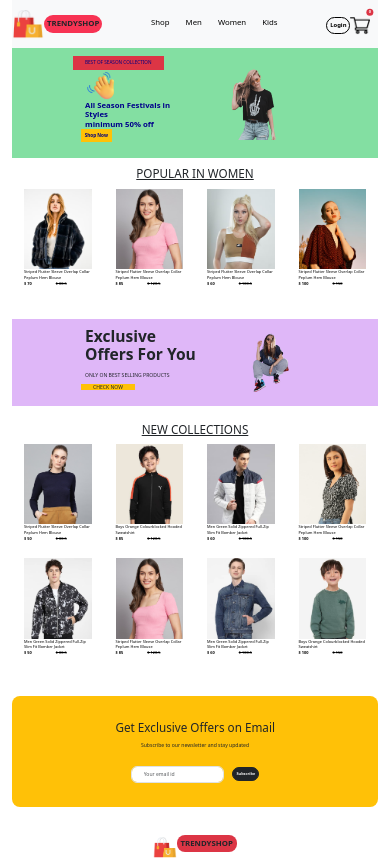
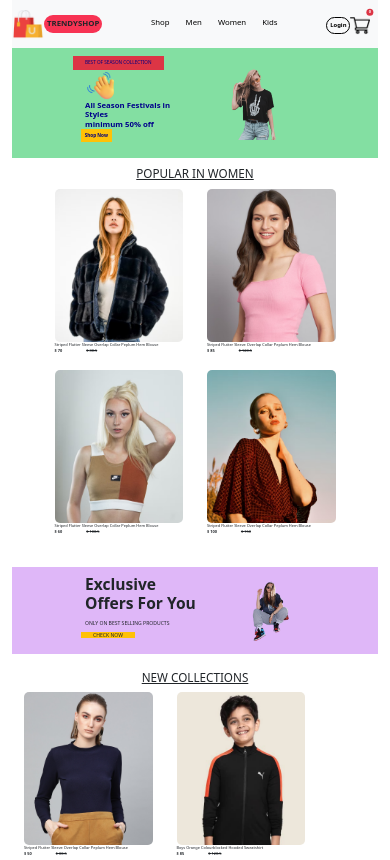
Before and after one commit to Faesalkhan/TrendyShop, a React (Create React App) app: page / in a window 390 px wide. Shown: the top 860 px of the page. Built offline with nearby package versions, Linux system fonts and the light colour scheme.

Commit message:
made responsive for smaller screen

```diff
--- a/src/Components/Item.js
+++ b/src/Components/Item.js
@@ -2,14 +2,14 @@ import React from "react";
 import { Link } from "react-router-dom";
 const Item = ({ item }) => {
   return (
-    <div className="col-3">
+    <div className="col-5 col-xs-5 col-sm-4 col-md-3 col-lg-3 item">
       <Link
         to={`/product/${item.id}`}
         className="text-decoration-none text-black "
         onClick={window.scrollTo(0, 0)}
       >
-        <div className="d-flex flex-column item">
-          <img src={item.image} alt="" className="img-fluid"></img>
+        <div className="card border-0">
+          <img src={item.image} alt="" className="card-img"></img>
           <p className="mb-0">{item.name}</p>
           <div className="d-flex justify-content-start">
             <p className="fw-bold text-nowrap old-prices me-4">
--- a/src/Components/Login.js
+++ b/src/Components/Login.js
@@ -3,7 +3,7 @@ const Login = () => {
   return (
     <div className="container login-container">
       <div className="row justify-content-center py-5 loginrow h-auto ">
-        <div className="col-5 bg-light py-3">
+        <div className="col-8 col-xs-6 col-sm-6 col-md-6 bg-light py-3">
           <div className="row flex-column align-items-center">
             <div className="col text-center my-1 my-sm-2 ">
               <h1>Login</h1>
--- a/src/Components/Signup.js
+++ b/src/Components/Signup.js
@@ -3,7 +3,7 @@ const Signup = () => {
   return (
     <div className="container signup-container">
       <div className="row justify-content-center h-auto py-5">
-        <div className="col-5 bg-light py-3">
+        <div className="col-8 col-xs-6 col-sm-6 col-md-6 bg-light py-3">
           <div className="row flex-column align-items-center ">
             <div className="col text-center my-1 my-sm-2 ">
               <h1>Sign Up</h1>
```
